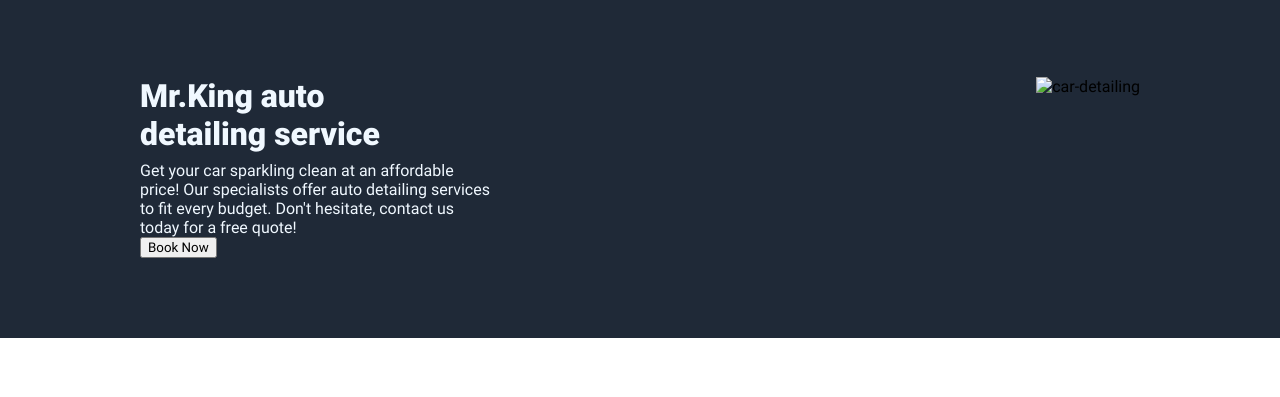
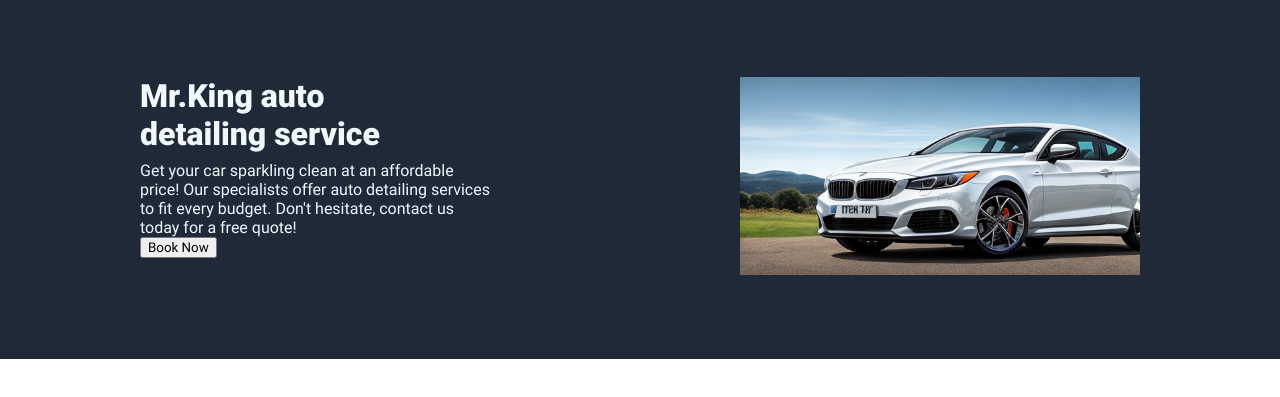
Before and after one commit to CriStyle1/landing-page, a plain HTML site: page index.html in a window 1280 px wide. Shown: the part 53-450 px from the top of the page. Drawn offline with Linux system fonts and the light colour scheme.

Commit message:
Add container-head image

```diff
--- a/index.html
+++ b/index.html
@@ -25,7 +25,7 @@
         </p>
         <button>Book Now</button>
       </div>
-    <div><img src="#" alt="car-detailing"></img></div>
+    <div class="header-img"><img src="images/container-head-img.png" alt="car-detailing"></img></div>
     </div>
   </body>
 </html>
--- a/style.css
+++ b/style.css
@@ -62,3 +62,7 @@
   color: aliceblue;
   width: 350px;
 }
+
+.header-img img {
+  width: 400px;
+}
```
Also changed, not shown: images/container-head-img.png (added).
